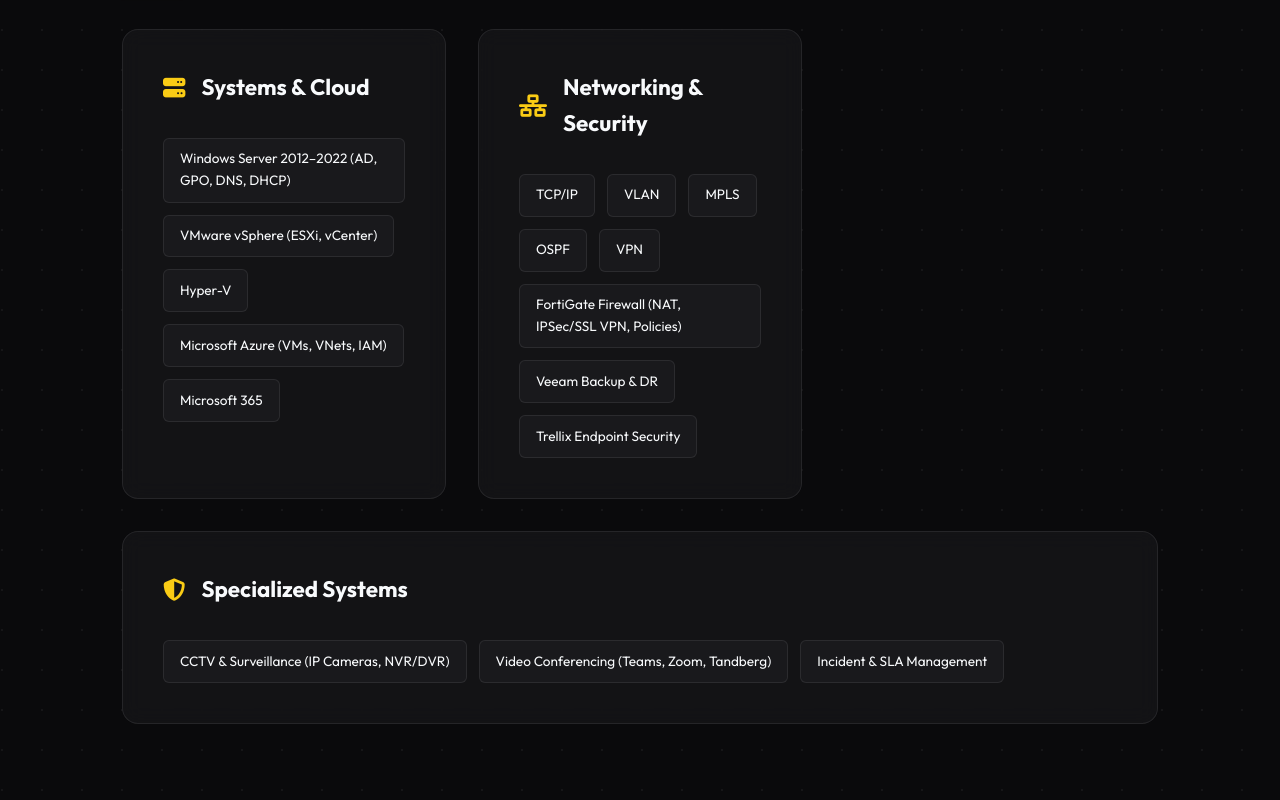
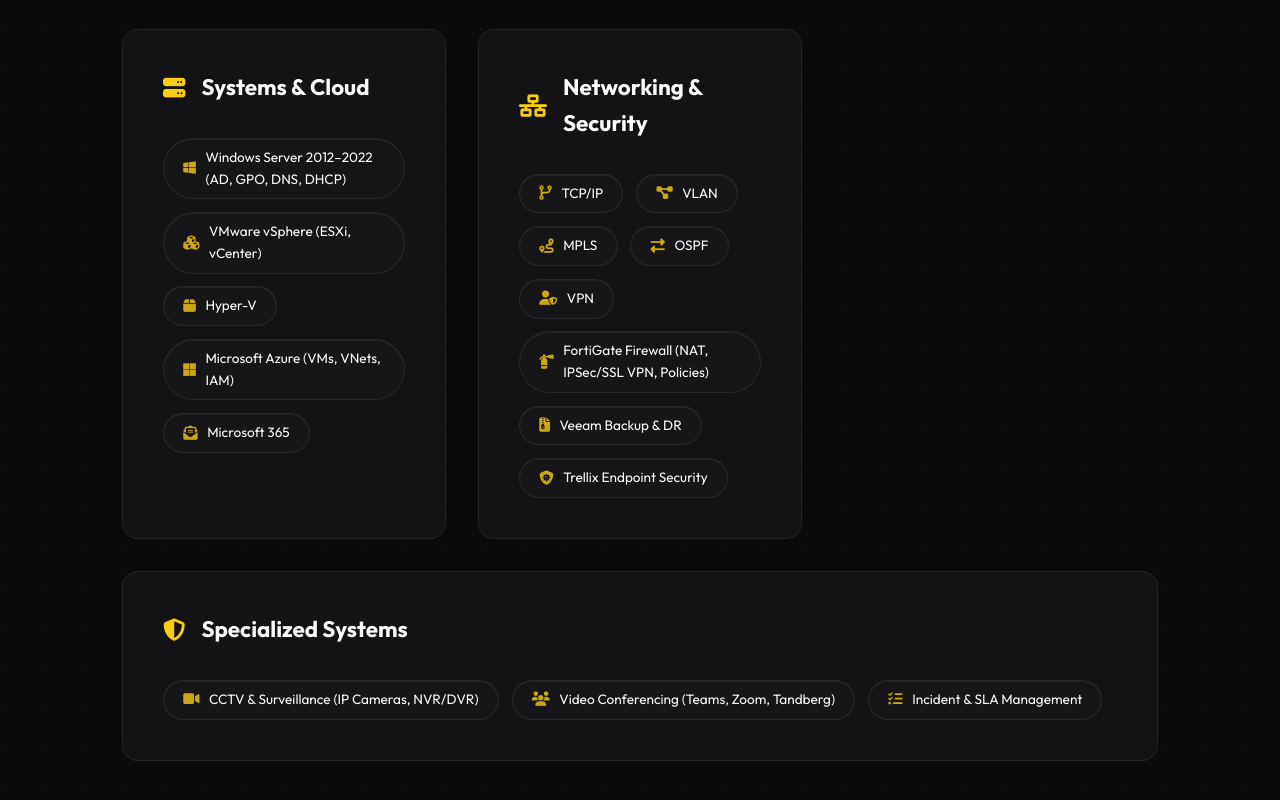
Before and after one commit to mmmahen/Mahendran_portfolio, a plain HTML site: page index.html in a window 1280 px wide. Shown: the part 3412-4212 px from the top of the page. Drawn offline with Linux system fonts and the light colour scheme.

Commit message:
style: final premium UI polish for Core Competencies with icons and pill badges

```diff
--- a/index.html
+++ b/index.html
@@ -151,32 +151,37 @@
                     <div class="skill-category glass-card">
                         <h3><i class="fas fa-server"></i> Systems & Cloud</h3>
                         <div class="skill-tags">
-                            <span class="skill-tag">Windows Server 2012–2022 (AD, GPO, DNS, DHCP)</span>
-                            <span class="skill-tag">VMware vSphere (ESXi, vCenter)</span>
-                            <span class="skill-tag">Hyper-V</span>
-                            <span class="skill-tag">Microsoft Azure (VMs, VNets, IAM)</span>
-                            <span class="skill-tag">Microsoft 365</span>
+                            <span class="skill-tag"><i class="fab fa-windows"></i> Windows Server 2012–2022 (AD, GPO,
+                                DNS, DHCP)</span>
+                            <span class="skill-tag"><i class="fas fa-cubes"></i> VMware vSphere (ESXi, vCenter)</span>
+                            <span class="skill-tag"><i class="fas fa-box"></i> Hyper-V</span>
+                            <span class="skill-tag"><i class="fab fa-microsoft"></i> Microsoft Azure (VMs, VNets,
+                                IAM)</span>
+                            <span class="skill-tag"><i class="fas fa-envelope-open-text"></i> Microsoft 365</span>
                         </div>
                     </div>
                     <div class="skill-category glass-card">
                         <h3><i class="fas fa-network-wired"></i> Networking & Security</h3>
                         <div class="skill-tags">
-                            <span class="skill-tag">TCP/IP</span>
-                            <span class="skill-tag">VLAN</span>
-                            <span class="skill-tag">MPLS</span>
-                            <span class="skill-tag">OSPF</span>
-                            <span class="skill-tag">VPN</span>
-                            <span class="skill-tag">FortiGate Firewall (NAT, IPSec/SSL VPN, Policies)</span>
-                            <span class="skill-tag">Veeam Backup & DR</span>
-                            <span class="skill-tag">Trellix Endpoint Security</span>
+                            <span class="skill-tag"><i class="fas fa-code-branch"></i> TCP/IP</span>
+                            <span class="skill-tag"><i class="fas fa-project-diagram"></i> VLAN</span>
+                            <span class="skill-tag"><i class="fas fa-route"></i> MPLS</span>
+                            <span class="skill-tag"><i class="fas fa-exchange-alt"></i> OSPF</span>
+                            <span class="skill-tag"><i class="fas fa-user-shield"></i> VPN</span>
+                            <span class="skill-tag"><i class="fas fa-fire-extinguisher"></i> FortiGate Firewall (NAT,
+                                IPSec/SSL VPN, Policies)</span>
+                            <span class="skill-tag"><i class="fas fa-file-archive"></i> Veeam Backup & DR</span>
+                            <span class="skill-tag"><i class="fas fa-shield-virus"></i> Trellix Endpoint Security</span>
                         </div>
                     </div>
                     <div class="skill-category glass-card" style="grid-column: 1 / -1;">
                         <h3><i class="fas fa-shield-alt"></i> Specialized Systems</h3>
                         <div class="skill-tags">
-                            <span class="skill-tag">CCTV & Surveillance (IP Cameras, NVR/DVR)</span>
-                            <span class="skill-tag">Video Conferencing (Teams, Zoom, Tandberg)</span>
-                            <span class="skill-tag">Incident & SLA Management</span>
+                            <span class="skill-tag"><i class="fas fa-video"></i> CCTV & Surveillance (IP Cameras,
+                                NVR/DVR)</span>
+                            <span class="skill-tag"><i class="fas fa-users"></i> Video Conferencing (Teams, Zoom,
+                                Tandberg)</span>
+                            <span class="skill-tag"><i class="fas fa-tasks"></i> Incident & SLA Management</span>
                         </div>
                     </div>
                 </div>
--- a/style.css
+++ b/style.css
@@ -306,29 +306,45 @@
 .skill-tags {
     display: flex;
     flex-wrap: wrap;
-    gap: 0.75rem;
+    gap: 0.8rem;
 }
 
 .skill-tag {
-    background: rgba(255, 255, 255, 0.03);
+    background: rgba(255, 255, 255, 0.02);
     border: 1px solid var(--glass-border);
-    padding: 0.6rem 1rem;
-    border-radius: 6px;
+    padding: 0.5rem 1.2rem;
+    border-radius: 50px;
+    /* Pill shape */
     font-size: 0.85rem;
+    font-weight: 500;
     color: var(--text-main);
-    transition: all 0.3s cubic-bezier(0.175, 0.885, 0.32, 1.275);
+    transition: all 0.4s cubic-bezier(0.23, 1, 0.32, 1);
     cursor: default;
     display: flex;
     align-items: center;
-    gap: 0.5rem;
+    gap: 0.6rem;
+    box-shadow: inset 0 1px 1px rgba(255, 255, 255, 0.05);
+}
+
+.skill-tag i {
+    font-size: 0.9rem;
+    opacity: 0.8;
+    color: var(--primary);
+    transition: transform 0.3s ease;
 }
 
 .skill-tag:hover {
     background: var(--glow);
     border-color: var(--primary);
-    transform: translateY(-3px) scale(1.05);
     color: var(--primary);
-    box-shadow: 0 5px 15px rgba(250, 204, 21, 0.1);
+    transform: translateY(-4px);
+    box-shadow: 0 8px 20px -5px var(--primary-glow),
+        inset 0 1px 1px rgba(255, 255, 255, 0.1);
+}
+
+.skill-tag:hover i {
+    transform: scale(1.2) rotate(5deg);
+    opacity: 1;
 }
 
 /* Projects */
```
